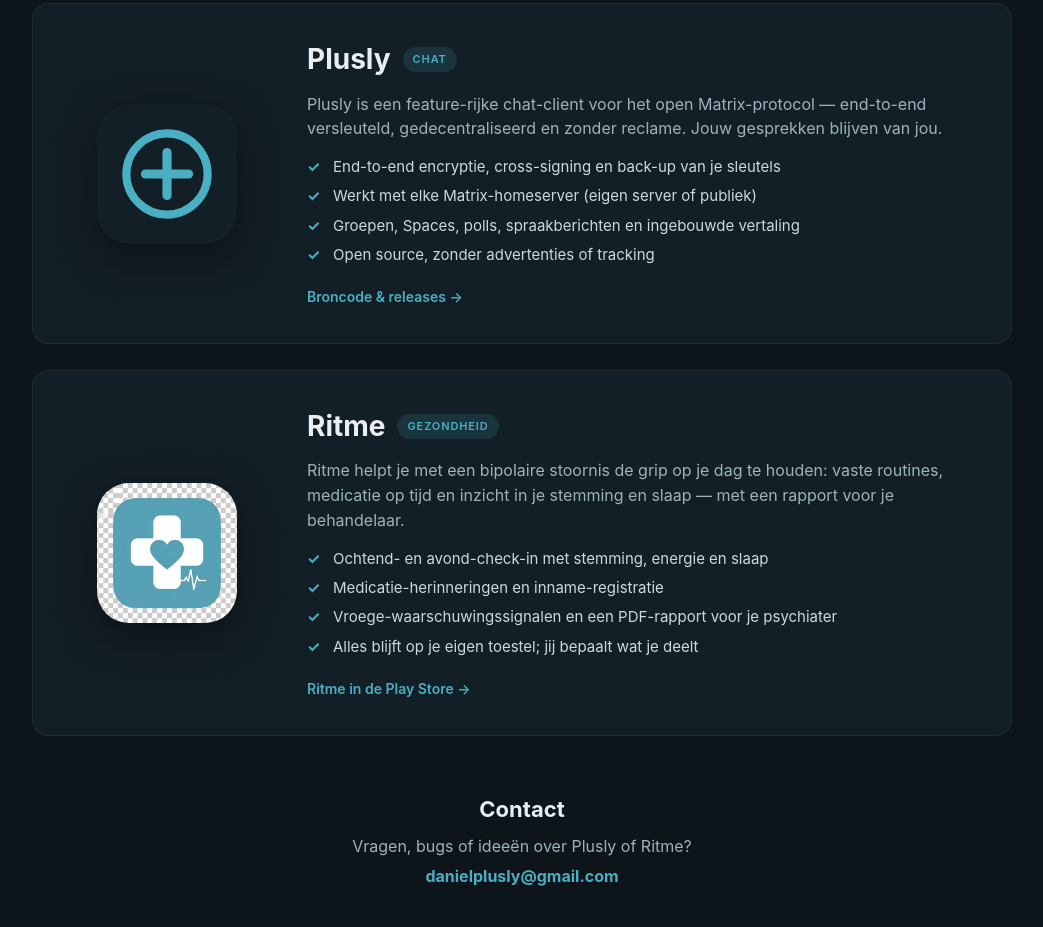
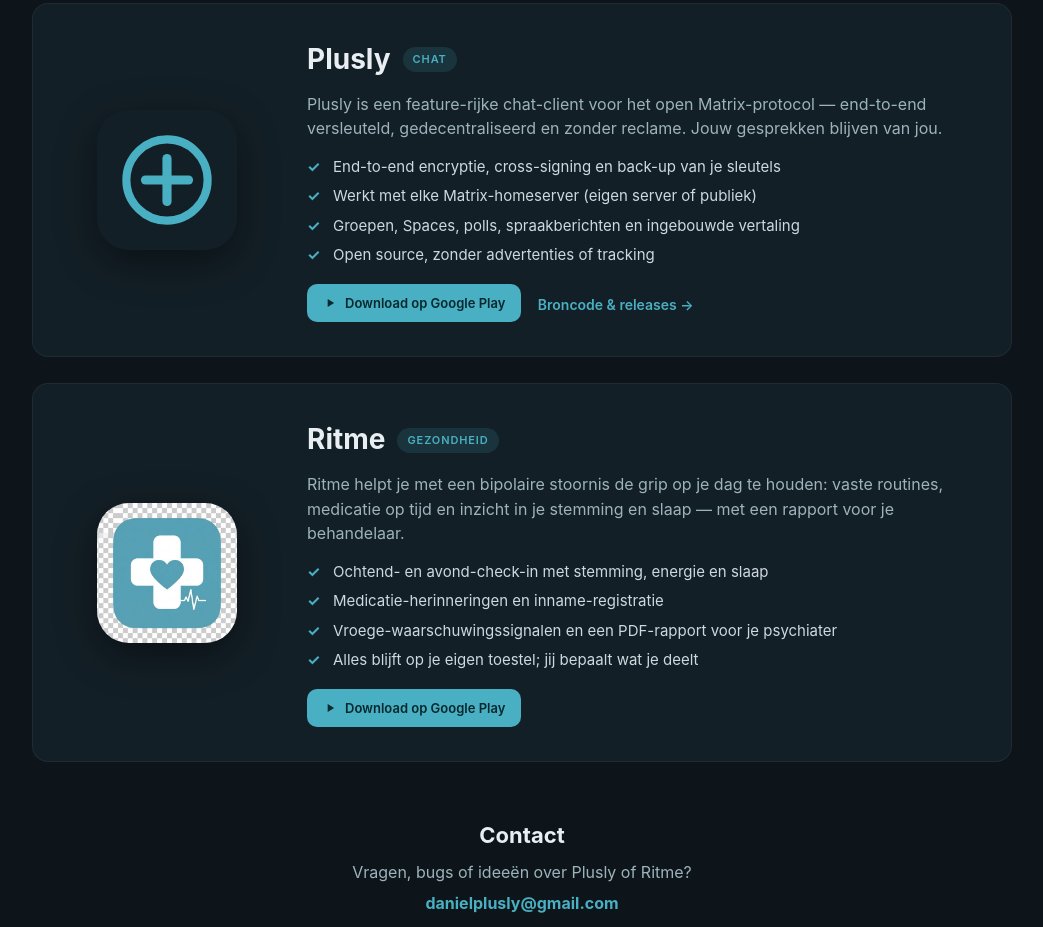
Before and after one commit to danield76799/plusly.im, a plain HTML site: page index.html in a window 1280 px wide. Shown: the part 507-1434 px from the top of the page, without its empty margins (118-1161 px from the left). Drawn offline with Linux system fonts and the light colour scheme.

Commit message:
feat: Play Store downloadknoppen voor Plusly en Ritme

```diff
--- a/index.html
+++ b/index.html
@@ -62,6 +62,9 @@
   ul.features li { padding-left: 26px; position: relative; margin: 6px 0; color: #cdd9de; font-size: 15px; }
   ul.features li::before { content: "✓"; position: absolute; left: 0; color: var(--teal); font-weight: 700; }
   .links a { color: var(--teal); text-decoration: none; font-weight: 600; margin-right: 18px; font-size: 14px; }
+  .links .store { display:inline-flex; align-items:center; gap:8px; background: var(--teal); color:#06282e; border-radius:10px; padding:9px 16px; font-size:13px; margin-right:12px; }
+  .links .store:hover { text-decoration:none; filter:brightness(1.06); }
+  .links .store svg { width:14px; height:14px; fill:#06282e; }
   .links a:hover { text-decoration: underline; }
   footer { border-top: 1px solid rgba(255,255,255,.06); margin-top: 60px; padding: 28px 0 40px; color: var(--muted); font-size: 13px; }
   footer .wrap { display: flex; justify-content: space-between; flex-wrap: wrap; gap: 12px; }
@@ -107,6 +110,7 @@
         <li>Open source, zonder advertenties of tracking</li>
       </ul>
       <div class="links">
+        <a class="store" href="https://play.google.com/store/apps/details?id=com.danield.plusly.app"><svg viewBox="0 0 24 24" aria-hidden="true"><path d="M8 5v14l11-7z"/></svg>Download op Google Play</a>
         <a href="https://github.com/danield76799/Plusly">Broncode &amp; releases →</a>
       </div>
     </div>
@@ -124,7 +128,7 @@
         <li>Alles blijft op je eigen toestel; jij bepaalt wat je deelt</li>
       </ul>
       <div class="links">
-        <a href="https://play.google.com/store/apps/details?id=com.ritme.ritme.v2">Ritme in de Play Store →</a>
+        <a class="store" href="https://play.google.com/store/apps/details?id=com.ritme.ritme.v2"><svg viewBox="0 0 24 24" aria-hidden="true"><path d="M8 5v14l11-7z"/></svg>Download op Google Play</a>
       </div>
     </div>
   </section>
```
